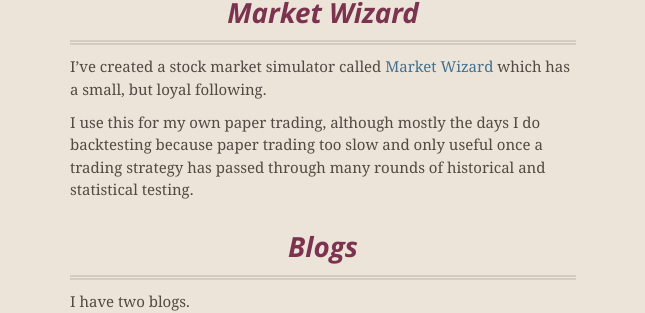
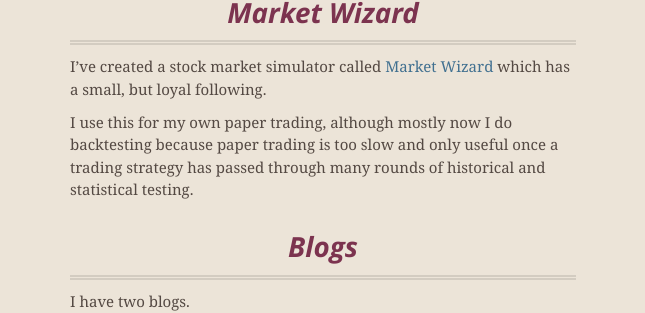
Before and after one commit to ashleydavis/personal-web-page, a Jekyll site: the page built from index.md, in a window 1280 px wide and 900 px high, scrolled down 1434 px. Shown: the part 148-461 px from the top of the window, without its empty margins (317-962 px from the left). Built offline with Jekyll 4.4.1, drawn with Linux system fonts in a browser that asks for light colours.

Commit message:
Missing words and grammar.

```diff
--- a/index.md
+++ b/index.md
@@ -42,7 +42,7 @@ I also did a lot of open-source work while at Real Serious Games, you'll find so
 
 I've created a stock market simulator called [Market Wizard](https://www.market-wizard.com.au/) which has a small, but loyal following.
 
-I use this for my own paper trading, although mostly the days I do backtesting because paper trading too slow and only useful once a trading strategy has passed through many rounds of historical and statistical testing.
+I use this for my own paper trading, although mostly now I do backtesting because paper trading is too slow and only useful once a trading strategy has passed through many rounds of historical and statistical testing.
 
 # Blogs
 
```
